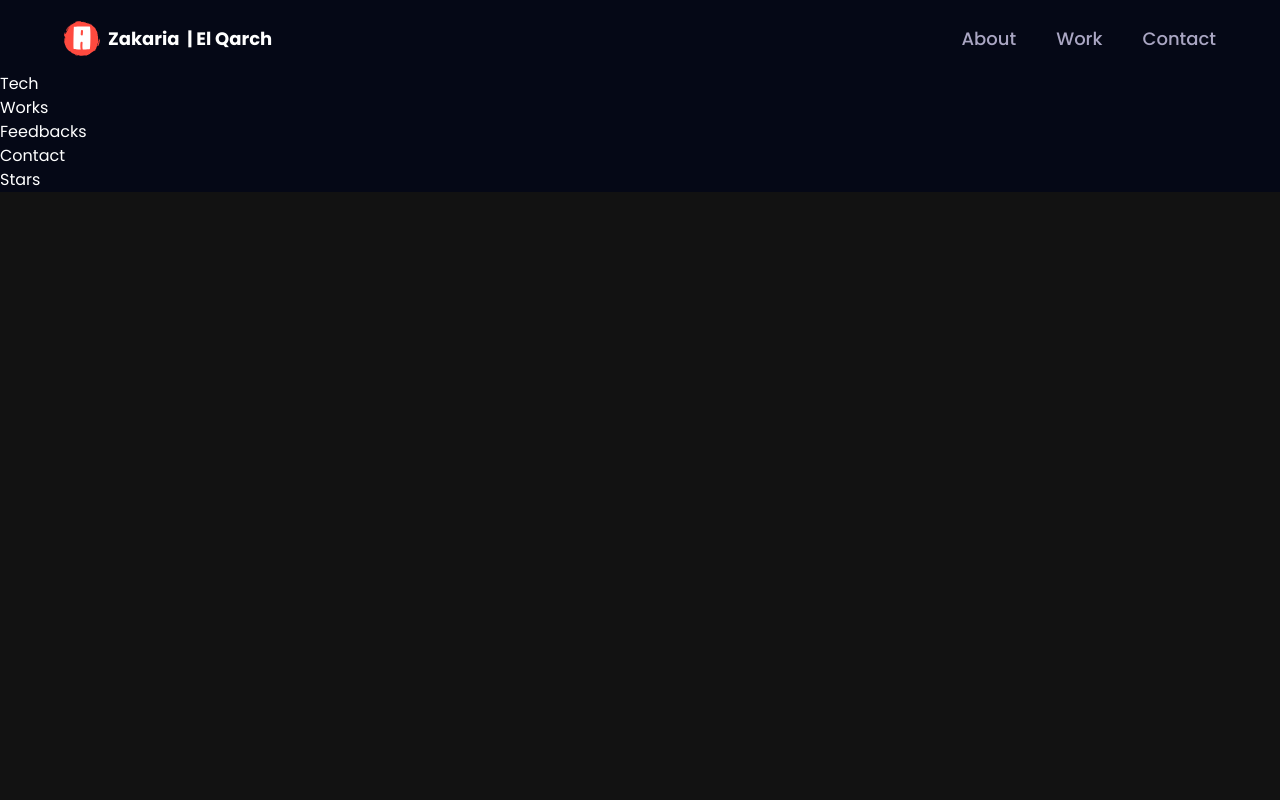
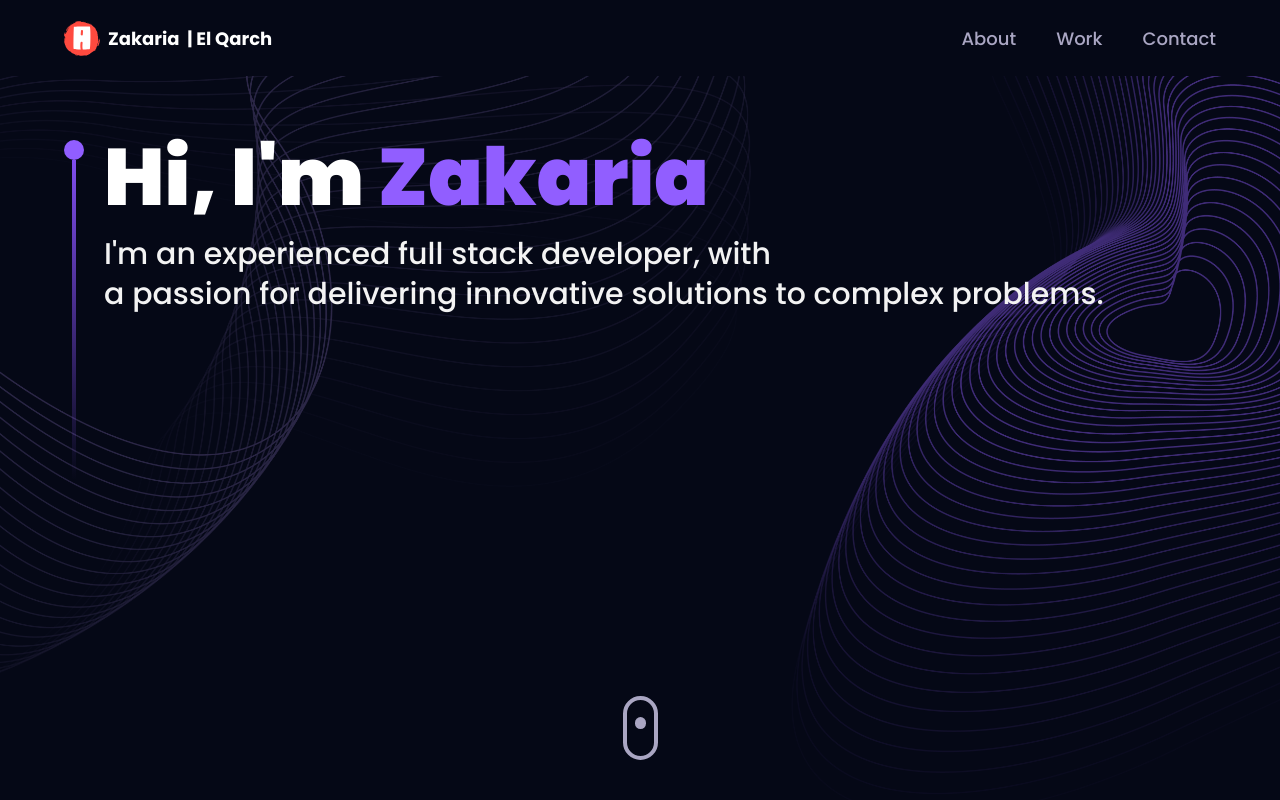
Before and after one commit to ZakariaElqarch/my_portofolio, a React (Vite) app: page / in a window 1280 px wide. Shown: the top 800 px of the page. Built offline with nearby package versions, Linux system fonts and the light colour scheme.

Commit message:
Hero screen

```diff
--- a/src/components/Hero.jsx
+++ b/src/components/Hero.jsx
@@ -1,9 +1,55 @@
-import React from 'react'
+import { motion } from "framer-motion";
 
+import { styles } from "../styles";
+import { ComputersCanvas } from "./canvas";
 const Hero = () => {
   return (
-    <div>Hero</div>
-  )
-}
+    <section className={`relative w-full h-screen mx-auto`}>
+    <div
+      className={`absolute inset-0 top-[120px]  max-w-7xl mx-auto ${styles.paddingX} flex flex-row items-start gap-5`}
+    >
+      <div className='flex flex-col justify-center items-center mt-5'>
+        <div className='w-5 h-5 rounded-full bg-[#915EFF]' />
+        <div className='w-1 sm:h-80 h-40 violet-gradient' />
+      </div>
 
-export default Hero
+      <div>
+        <h1 className={`${styles.heroHeadText} text-white`}>
+          Hi, I'm <span className='text-[#915EFF]'>Zakaria</span>
+        </h1>
+        {/* <p className={`${styles.heroSubText} mt-2 text-white-100`}>
+          I develop 3D visuals, user <br className='sm:block hidden' />
+          interfaces and web applications
+        </p> */}
+        <p className={`${styles.heroSubText} mt-2 text-white-100`}>
+          I'm an experienced full stack developer, with <br className='sm:block hidden' />
+          a passion for delivering innovative solutions to complex problems.
+        </p>
+      </div>
+    </div>
+
+    <ComputersCanvas />
+
+    <div className='absolute xs:bottom-10 bottom-32 w-full flex justify-center items-center'>
+      <a href='#about'>
+        <div className='w-[35px] h-[64px] rounded-3xl border-4 border-secondary flex justify-center items-start p-2'>
+          <motion.div
+            animate={{
+              y: [0, 24, 0],
+            }}
+            transition={{
+              duration: 1.5,
+              repeat: Infinity,
+              repeatType: "loop",
+            }}
+            className='w-3 h-3 rounded-full bg-secondary mb-1'
+          />
+        </div>
+      </a>
+    </div>
+  </section>
+
+  );
+};
+
+export default Hero;
```
